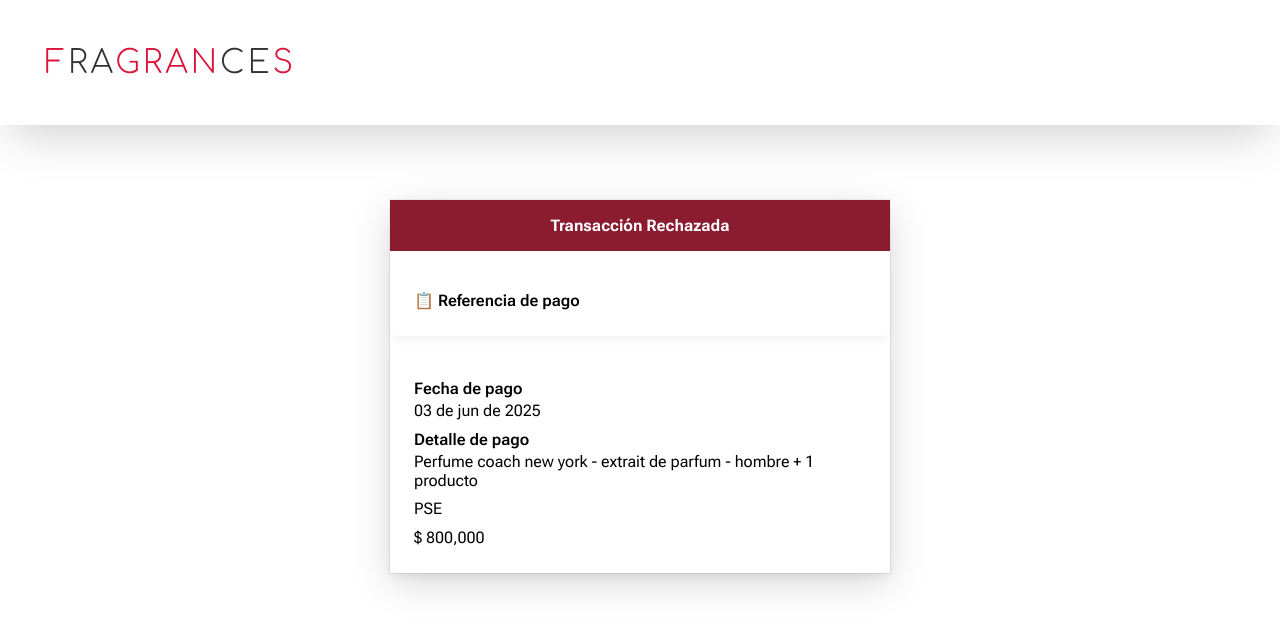
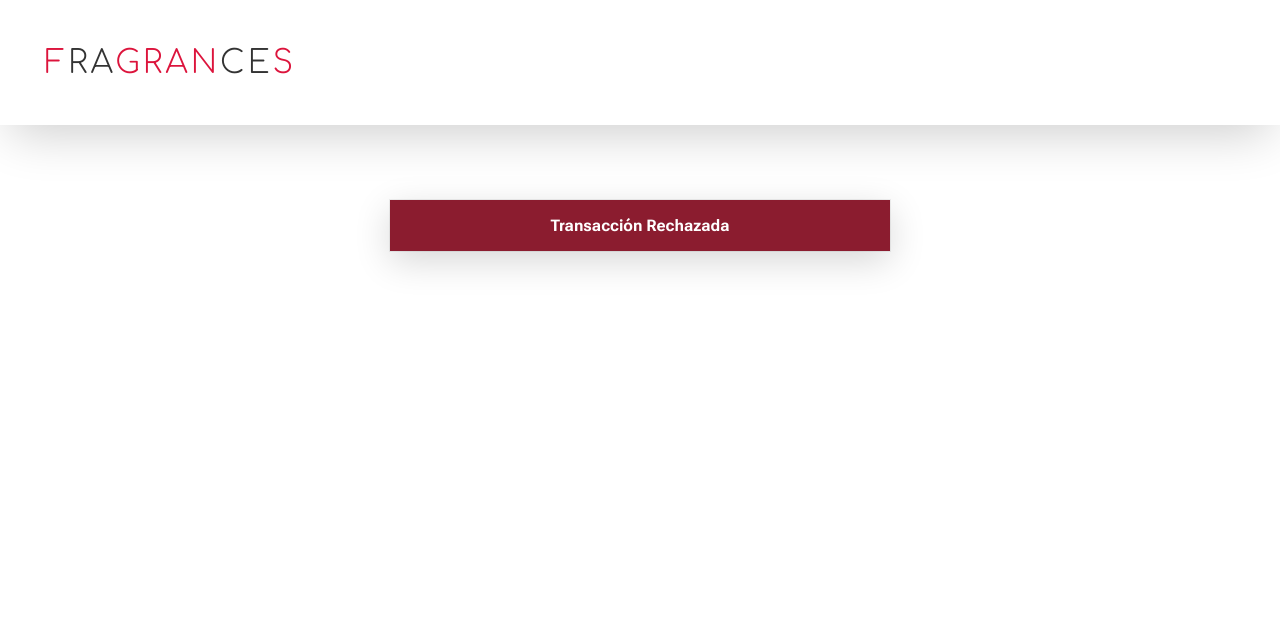
Before and after one commit to cristianfuente/fragrances-store-ui, an Angular app: page /checkout in a window 1280 px wide. Shown: the top 630 px of the page. Built offline with nearby package versions, Linux system fonts and the light colour scheme.

Commit message:
CRF-Fix: fix ui and deploy

```diff
--- a/src/app/checkout-order/checkout-order.component.html
+++ b/src/app/checkout-order/checkout-order.component.html
@@ -4,18 +4,8 @@
       {{ isApproved ? 'Transacción aprobada' : 'Transacción Rechazada' }}
     </div>
 
-    <div class="card">
-      <h4>📋 Referencia de pago</h4>
-      <p>{{ transactionCode }}</p>
-    </div>
-
-    <div class="card">
-      <h4>Fecha de pago</h4>
-      <p>{{ formatDate(paymentDate) }}</p>
-
-      <h4>Detalle de pago</h4>
-      <p>{{ detail }}</p>
-      <p>{{ method }}</p>
-      <p>$ {{ amount | number: '1.0-0' }}</p>
+    <div class="card" *ngIf="isApproved">
+      <h4>📋 Referencia de pago: </h4>
+      <p>#{{ transactionCode }}</p>
     </div>
   </div>
--- a/src/app/checkout-order/checkout-order.component.scss
+++ b/src/app/checkout-order/checkout-order.component.scss
@@ -1,11 +1,12 @@
-:host{
-    background-color: #FAFAFA;
+:host {
+  background-color: #fafafa;
 }
 
 .result-container {
   max-width: 500px;
   margin: 40px auto;
-    box-shadow: rgba(0, 0, 0, 0.16) 0px 10px 36px 0px, rgba(0, 0, 0, 0.06) 0px 0px 0px 1px;
+  box-shadow: rgba(0, 0, 0, 0.16) 0px 10px 36px 0px,
+    rgba(0, 0, 0, 0.06) 0px 0px 0px 1px;
 
   .result-header {
     width: 100%;
@@ -41,3 +42,9 @@
     }
   }
 }
+
+@media screen and (max-width: 768px) {
+  .result-container {
+    margin: 15px;
+  }
+}
```
Lines whose indentation alone changed are shown as unchanged.
